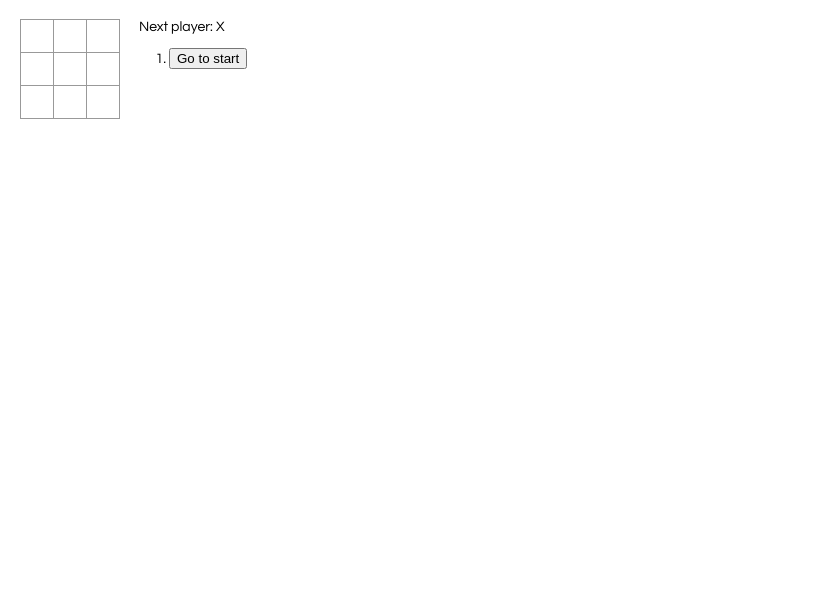
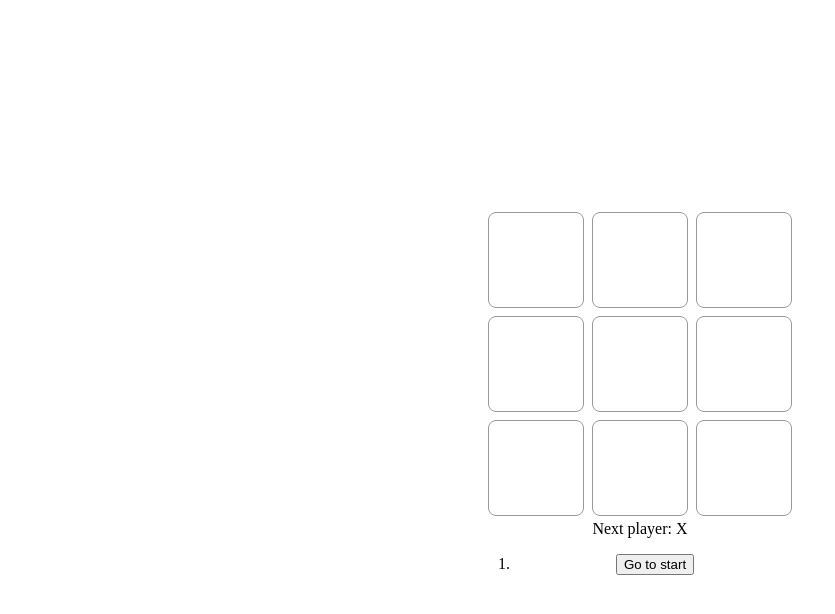
Before and after one commit to jaspreet-py/react-tutorial, a React app: page / in a window 1280 px wide. Shown: the whole page, without its empty margins (0-835 px from the left). Built offline with nearby package versions, Linux system fonts and the light colour scheme.

Commit message:
chore: Removed unnecessary CSS, replaced with bootstrap classes

```diff
--- a/src/index.css
+++ b/src/index.css
@@ -1,6 +1,7 @@
 body {
-    font: 14px "Century Gothic", Futura, sans-serif;
-    margin: 20px;
+    display: flex;
+    justify-content: center;
+    text-align: center;
 }
 
 ol,
@@ -8,44 +9,37 @@ ul {
     padding-left: 30px;
 }
 
-.board-row:after {
-    clear: both;
-    content: "";
-    display: table;
-}
-
-.status {
-    margin-bottom: 10px;
-}
-
 .square {
     background: #fff;
     border: 1px solid #999;
-    float: left;
-    font-size: 24px;
+    font-size: 4rem;
     font-weight: bold;
     line-height: 34px;
-    height: 34px;
-    margin-right: -1px;
-    margin-top: -1px;
-    padding: 0;
+    height: 6rem;
     text-align: center;
-    width: 34px;
+    width: 6rem;
+    margin: 4px;
+    border-radius: 8px;
 }
 
-.square:focus {
-    outline: none;
+.square:hover {
+    background-color: #eaeaea;
 }
 
-.kbd-navigation .square:focus {
-    background: #ddd;
+.square:hover,
+.square:focus-visible {
+    outline: 2px solid var(--bs-info);
+}
+
+.square:disabled {
+    cursor: not-allowed;
+    color: #000;
 }
 
 .game {
-    display: flex;
-    flex-direction: row;
+    margin-top: 25vh;
 }
 
-.game-info {
-    margin-left: 20px;
+.scoreboard button.active-player {
+    outline: 4px solid var(--bs-info);
 }
```
